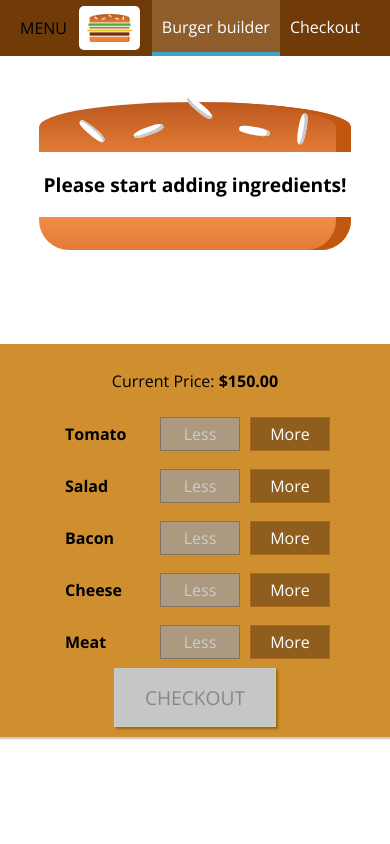
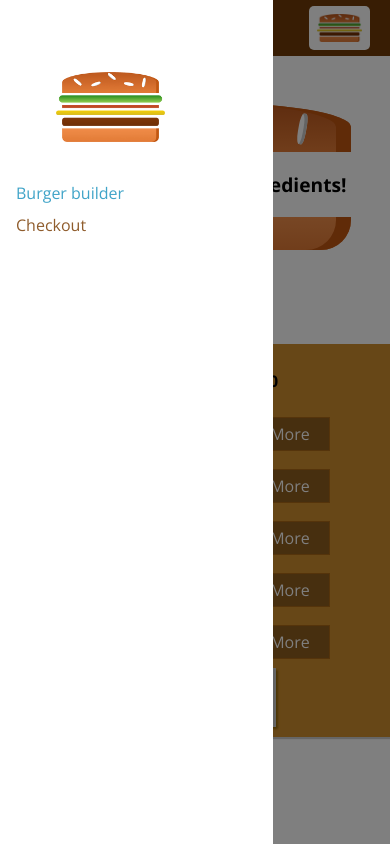
Before and after one commit to nlpope/Burger-Builder, a React (Create React App) app: page / in a window 390 px wide. Built offline with nearby package versions, Linux system fonts and the light colour scheme.

Commit message:
added h hamburger menu functionality

```diff
--- a/src/components/Layout.js
+++ b/src/components/Layout.js
@@ -1,14 +1,35 @@
-import React from "react";
+import React, { Component } from "react";
 
 import classes from "../css/Layout.module.css";
 import Toolbar from "../components/Navigation/Toolbar";
+import SideDrawer from "../components/Navigation/SideDrawer";
 
-const Layout = (props) => (
-  <>
-    <Toolbar />
-    <div>Toolbar, SideDrawer, Backdrop</div>
-    <main className={classes.Content}>{props.children}</main>
-  </>
-);
+class Layout extends Component {
+  state = {
+    showsideDrawer: true,
+  };
+
+  sideDrawerClosedHandler = () => {
+    this.setState({ showsideDrawer: false });
+  };
+
+  sideDrawerOpenedHandler = () => {
+    this.setState({ showsideDrawer: true });
+  };
+
+  render() {
+    return (
+      <>
+        <Toolbar handleOpen={this.sideDrawerOpenedHandler} />
+        <SideDrawer
+          open={this.state.showsideDrawer}
+          closed={this.sideDrawerClosedHandler}
+        />
+        <div>Toolbar, SideDrawer, Backdrop</div>
+        <main className={classes.Content}>{this.props.children}</main>
+      </>
+    );
+  }
+}
 
 export default Layout;
--- a/src/components/Logo.js
+++ b/src/components/Logo.js
@@ -7,7 +7,8 @@
 import burgerLogo from "../assets/images/burger.png";
 
 const Logo = (props) => (
-  <div className={classes.Logo}>
+  //props.height was replaced with the css modules method. disregard
+  <div className={classes.Logo} style={{ height: props.height }}>
     {/* to path where weback stored the image */}
     <img src={burgerLogo} alt="Burger Logo" />
   </div>
--- /dev/null
+++ b/src/components/Navigation/Menu.js
@@ -0,0 +1,17 @@
+import React from "react";
+
+import classes from "../../css/Menu.module.css";
+
+const Menu = (props) => {
+  return (
+    <>
+      <div onClick={props.clicked} className={classes.DesktopOnly}>
+        <div className={classes.Menu}></div>
+        <div className={classes.Menu}></div>
+        <div className={classes.Menu}></div>
+      </div>
+    </>
+  );
+};
+
+export default Menu;
--- /dev/null
+++ b/src/components/Navigation/SideDrawer.js
@@ -0,0 +1,29 @@
+import React from "react";
+
+import Logo from "../Logo";
+import NavigationItems from "../Navigation/NavigationItems";
+import classes from "../../css/SideDrawer.module.css";
+import Backdrop from "../UI/Backdrop";
+
+const SideDrawer = (props) => {
+  let attachedClasses = [classes.SideDrawer, classes.Close];
+  if (props.open) {
+    attachedClasses = [classes.SideDrawer, classes.Open];
+  }
+  return (
+    <>
+      <Backdrop show={props.open} clicked={props.closed} />
+      <div className={attachedClasses.join(" ")}>
+        <div className={classes.Logo}>
+          <Logo />
+        </div>
+
+        <nav>
+          <NavigationItems />
+        </nav>
+      </div>
+    </>
+  );
+};
+
+export default SideDrawer;
--- a/src/components/Navigation/Toolbar.js
+++ b/src/components/Navigation/Toolbar.js
@@ -3,14 +3,18 @@
 import classes from "../../css/Toolbar.module.css";
 import Logo from "../../components/Logo";
 import NavigationItems from "../Navigation/NavigationItems";
+import Menu from "./Menu";
 
 const Toolbar = (props) => {
   return (
     <>
       <header className={classes.Toolbar}>
-        <div>MENU</div>
-        <Logo />
-        <nav>
+        <Menu clicked={props.handleOpen} />
+        <div className={classes.Logo}>
+          <Logo />
+        </div>
+
+        <nav className={classes.DesktopOnly}>
           <NavigationItems />
         </nav>
       </header>
--- a/src/css/Logo.module.css
+++ b/src/css/Logo.module.css
@@ -1,7 +1,7 @@
 .Logo {
   background-color: white;
   padding: 8px;
-  height: 80%;
+  height: 100%;
   box-sizing: border-box;
   border-radius: 5px;
 }
--- /dev/null
+++ b/src/css/Menu.module.css
@@ -0,0 +1,13 @@
+.Menu {
+  width: 35px;
+  height: 5px;
+  background-color: white;
+  margin: 6px 0;
+  flex-flow: column;
+}
+
+@media (min-width: 499px) {
+  .DesktopOnly {
+    visibility: hidden;
+  }
+}
--- a/src/css/NavigationItem.module.css
+++ b/src/css/NavigationItem.module.css
@@ -1,22 +1,45 @@
+/* writing base classes in 'mobile first' way. then using media queries to make it look good on desktop*/
+.NavigationItem {
+  margin: 10px 0;
+  box-sizing: border-box;
+  /* below: centers link vertically */
+  display: block;
+  width: 100%;
+}
+
+.NavigationItem a {
+  color: #8f5c2c;
+  text-decoration: none;
+  width: 100%;
+  box-sizing: border-box;
+  display: block;
+}
+
+.NavigationItem a:hover,
+.NavigationItem a:active,
+.NavigationItem a.active {
+  color: #40a4c8;
+}
+
+/* desktop setup */
+/* media queries are merged with original setup so no need to repeat yourself */
+@media (min-width: 500px) {
   .NavigationItem {
     margin: 0;
-  box-sizing: border-box;
     /* below: centers link vertically */
     display: flex;
     height: 100%;
+    width: auto;
     /* centers link horizonally */
     align-items: center;
   }
 
   .NavigationItem a {
     color: white;
-  text-decoration: none;
     height: 100%;
     padding: 16px 10px;
     /* for when we highlight/hover over link */
     border-bottom: 4px solid transparent;
-  box-sizing: border-box;
-  display: block;
   }
 
   .NavigationItem a:hover,
@@ -26,3 +49,4 @@
     border-bottom: 4px solid #40a4c8;
     color: white;
   }
+}
--- a/src/css/NavigationItems.module.css
+++ b/src/css/NavigationItems.module.css
@@ -1,8 +1,17 @@
+/* mobile setup */
 .NavigationItems {
   margin: 0;
   padding: 0;
   list-style: none;
-  display: flex;
+  /* flex-flow: dictates how flex items are placed in the flex container defining main axis and direction */
+  flex-flow: column;
   align-items: center;
   height: 100%;
 }
+
+/* desktop setup */
+@media (min-width: 500px) {
+  .NavigationItems {
+    flex-flow: row;
+  }
+}
--- /dev/null
+++ b/src/css/SideDrawer.module.css
@@ -0,0 +1,33 @@
+.SideDrawer {
+  position: fixed;
+  width: 280px;
+  max-width: 70%;
+  height: 100%;
+  left: 0;
+  top: 0;
+  z-index: 200;
+  padding: 32px 16px;
+  background-color: white;
+  box-sizing: border-box;
+  transition: transform 0.3s ease-out;
+}
+
+/* what happens on bigger devices */
+@media (min-width: 500px) {
+  .SideDrawer {
+    display: none;
+  }
+}
+
+.Open {
+  transform: translateX(0);
+}
+
+.Close {
+  transform: translateX(-100%);
+}
+
+.Logo {
+  height: 11%;
+  margin: 32px;
+}
--- a/src/css/Toolbar.module.css
+++ b/src/css/Toolbar.module.css
@@ -16,3 +16,14 @@
 .Toolbar nav {
   height: 100%;
 }
+
+.Logo {
+  height: 80%;
+}
+
+/* helper css class */
+@media (max-width: 499px) {
+  .DesktopOnly {
+    display: none;
+  }
+}
```
Lines whose indentation alone changed are shown as unchanged.
